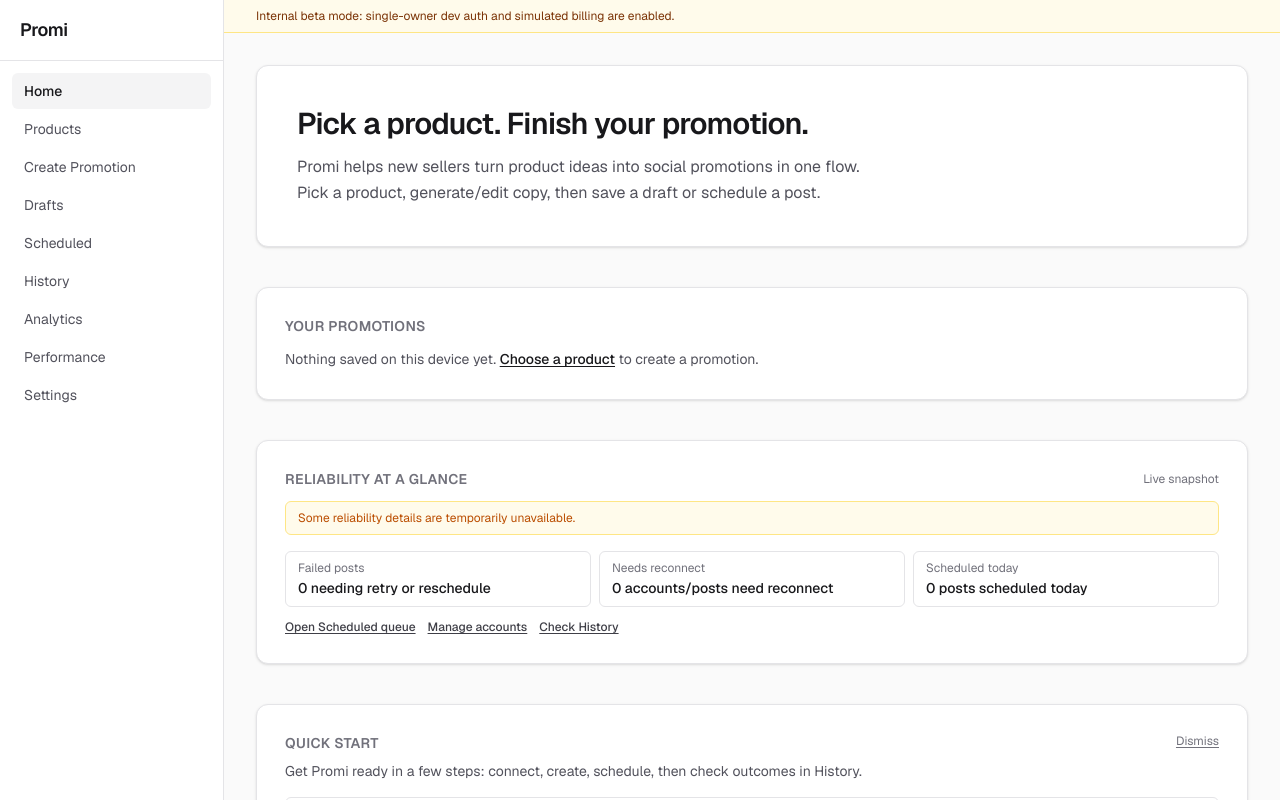
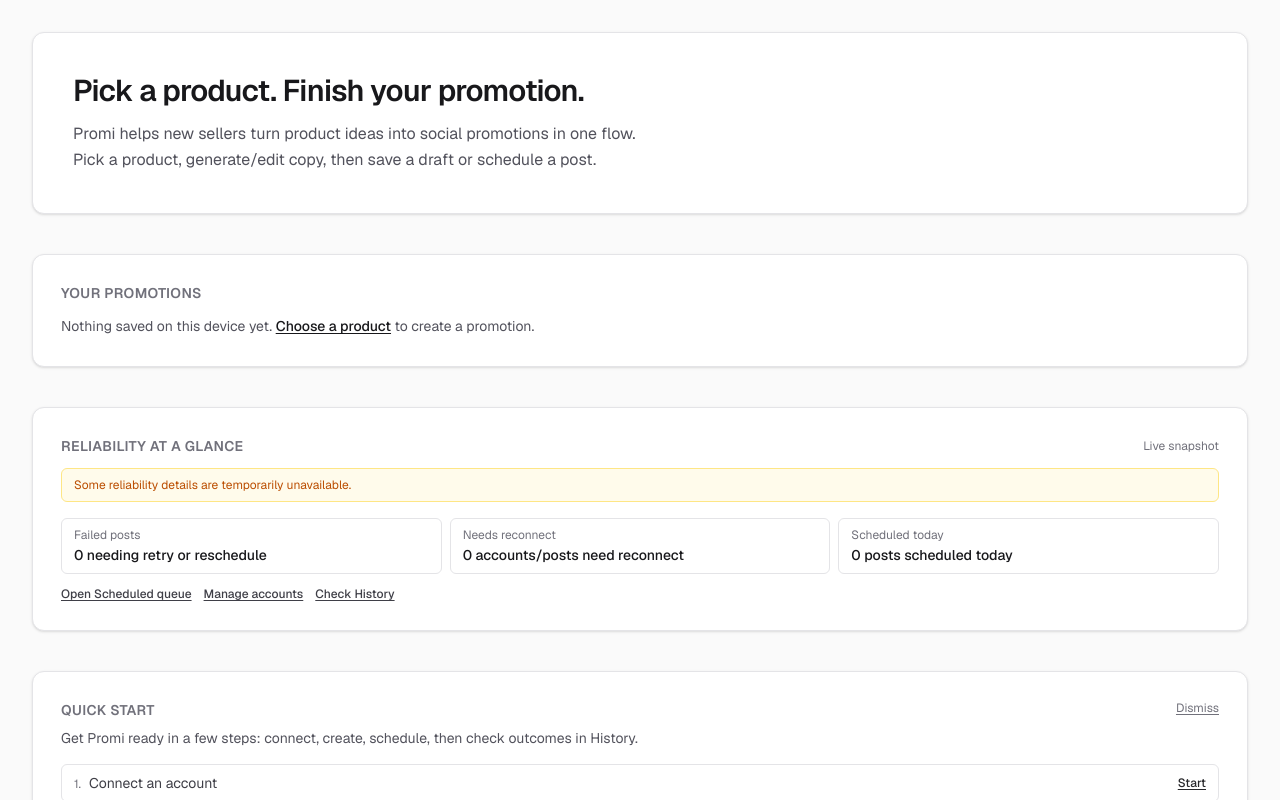
Before and after one commit to Minn93/promi, a Next.js app: page / in a window 1280 px wide. Shown: the top 800 px of the page. Built offline with nearby package versions, Linux system fonts and the light colour scheme; no server answers.

Commit message:
Require session for authenticated app shell

```diff
--- a/app/layout.tsx
+++ b/app/layout.tsx
@@ -42,7 +42,7 @@
   const blockedPublicLaunch = isUnsafePublicLaunchAttemptServer();
   const session = await getServerSession(authOptions);
   const authenticatedUserId = readAuthenticatedUserId(session);
-  const showAuthenticatedShell = internalBetaMode || Boolean(authenticatedUserId);
+  const showAuthenticatedShell = Boolean(authenticatedUserId);
 
   if (blockedPublicLaunch) {
     return (
```
